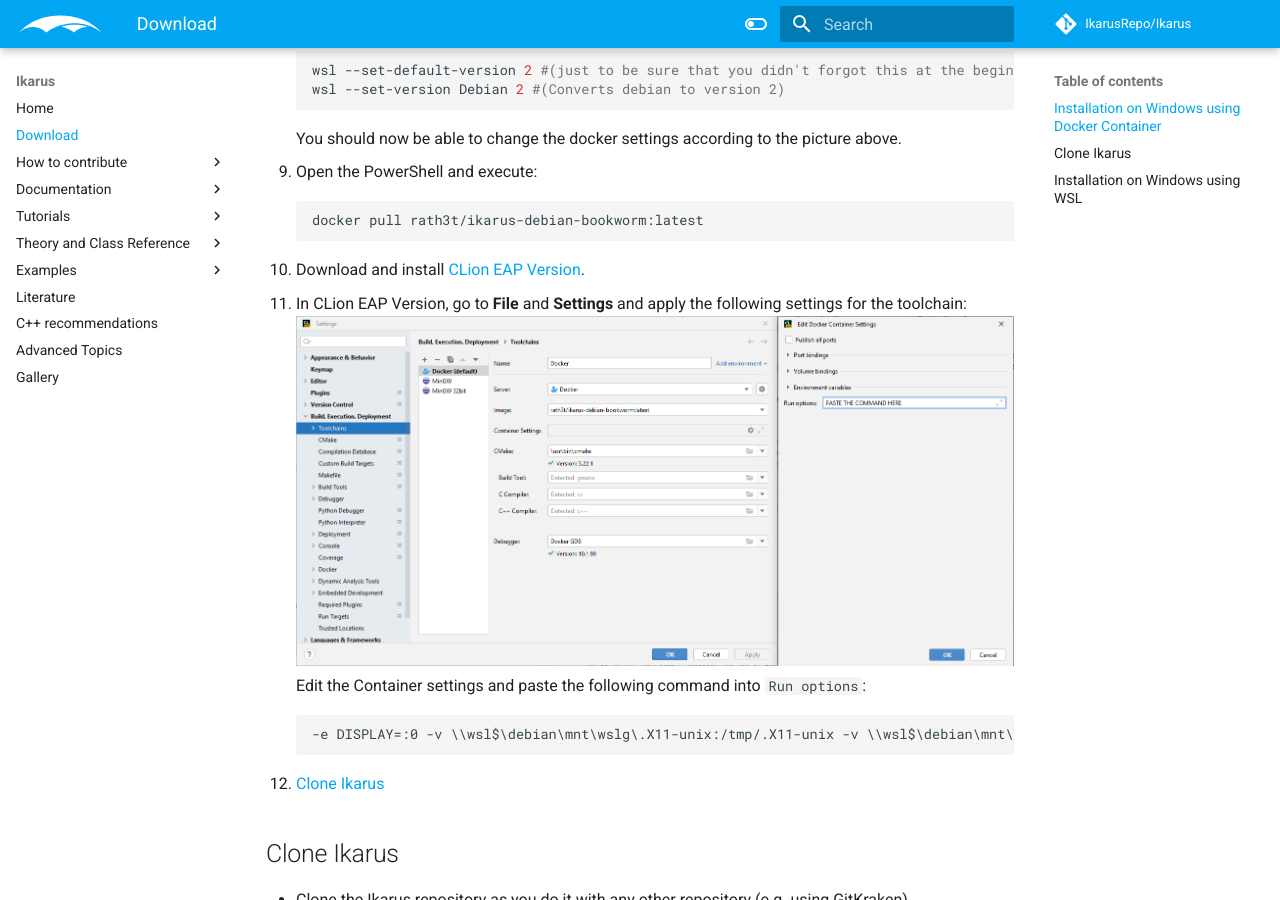
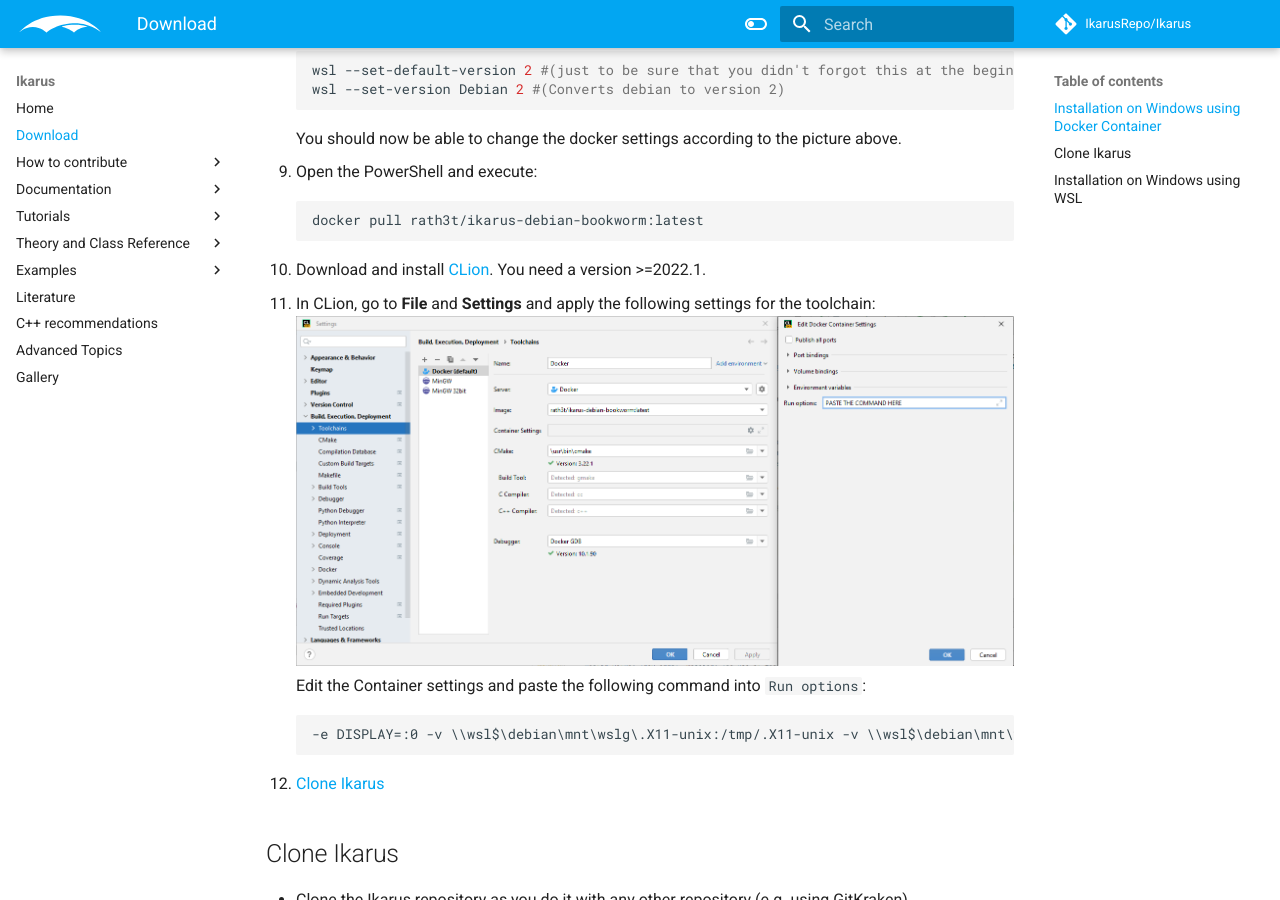
Before and after one commit to ikarus-project/ikarus, an MkDocs documentation site: the page built from docs/website/download.md, in a window 1280 px wide and 900 px high, scrolled down 1709 px. Built offline with MkDocs 1.6.1 and Material for MkDocs 9.7.7, drawn with Linux system fonts in a browser that asks for light colours; comment, search, counter and statistics services are not loaded.

Commit message:
updated clion docs since 2022.1 is released and removed old file

````diff
--- a/docs/website/download.md
+++ b/docs/website/download.md
@@ -51,8 +51,8 @@
 ```sh
 docker pull rath3t/ikarus-debian-bookworm:latest
 ```
-6. Download and install [CLion EAP Version](https://www.jetbrains.com/clion/nextversion/).
-7. In CLion EAP Version, go to **File** and **Settings** and apply the following settings for the toolchain:
+6. Download and install [CLion](https://www.jetbrains.com/clion). You need a version >=2022.1.
+7. In CLion, go to **File** and **Settings** and apply the following settings for the toolchain:
     ![img.png](images/Installation/CLionToolchainSettings.png)
     Edit the Container settings and paste the following command into `Run options`:
 ```
````
Also changed, not shown: docs/website/01_theory/interfaceVSimplementation.md (deleted, +0 -1 lines).
